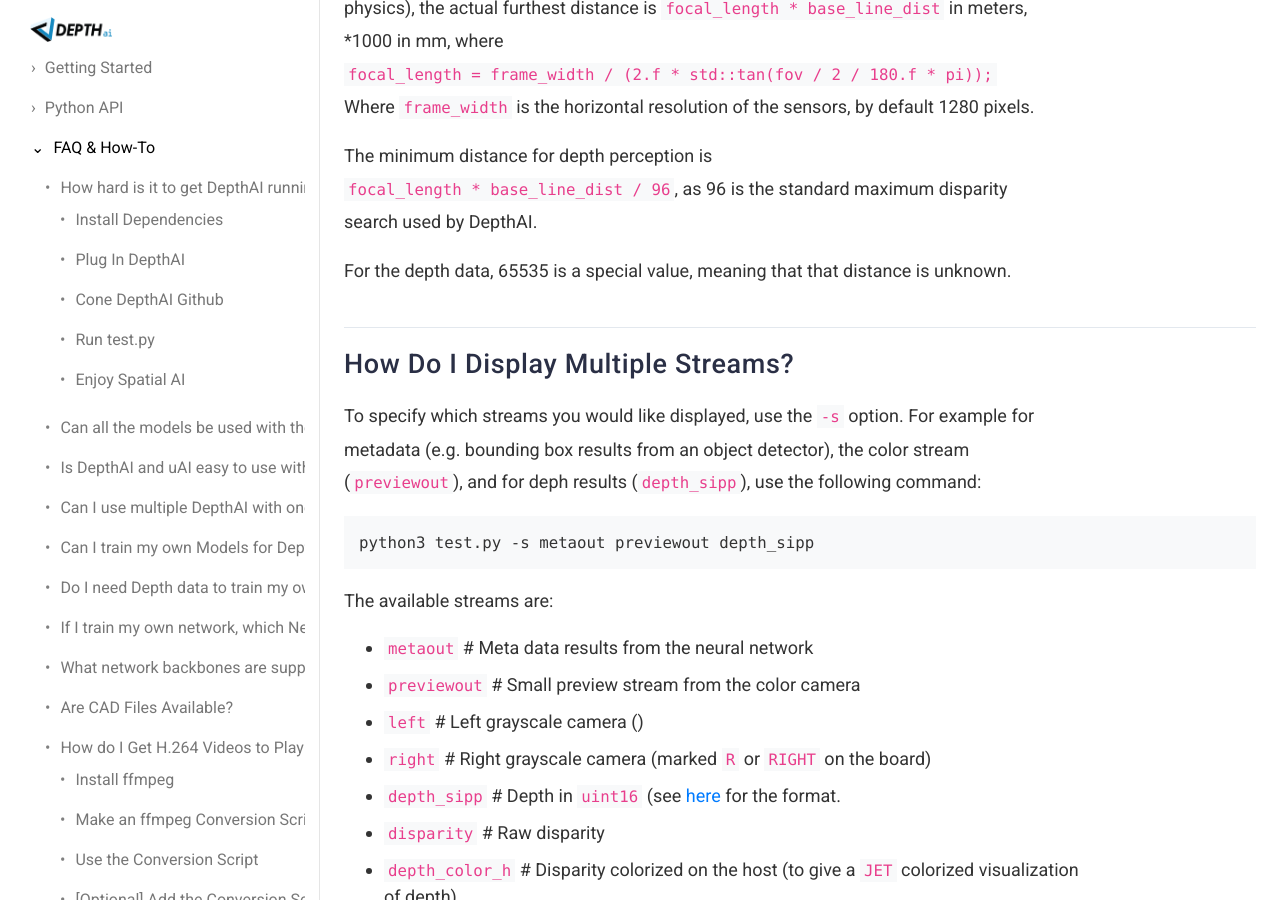
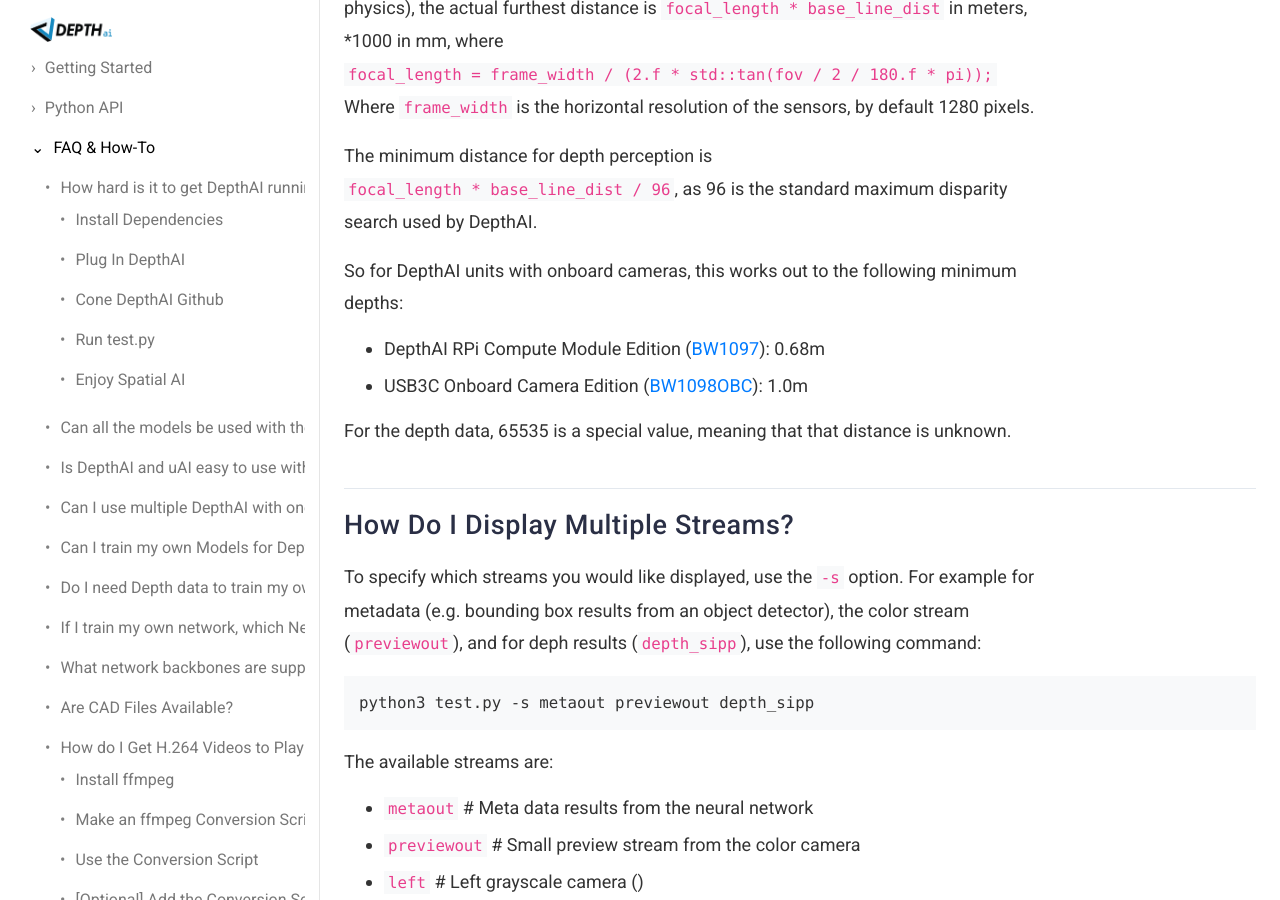
Before and after one commit to luxonis/depthai-docs-website, a Jekyll site: the page built from FAQ.md, in a window 1280 px wide and 900 px high, scrolled down 5393 px. Built offline with Jekyll 4.4.1, drawn with Linux system fonts in a browser that asks for light colours; nearby versions of some CDN libraries.

Commit message:
Update FAQ.md

```diff
--- a/FAQ.md
+++ b/FAQ.md
@@ -153,6 +153,10 @@ Where `frame_width` is the horizontal resolution of the sensors, by default 1280
 
 The minimum distance for depth perception is `focal_length * base_line_dist / 96`, as 96 is the standard maximum disparity search used by DepthAI.
 
+So for DepthAI units with onboard cameras, this works out to the following minimum depths:
+ - DepthAI RPi Compute Module Edition ([BW1097](https://docs.luxonis.com/products/bw1097/)): 0.68m
+ - USB3C Onboard Camera Edition ([BW1098OBC](https://docs.luxonis.com/products/bw1098obc/)): 1.0m
+
 For the depth data, 65535 is a special value, meaning that that distance is unknown.
 
 ## How Do I Display Multiple Streams?
```
